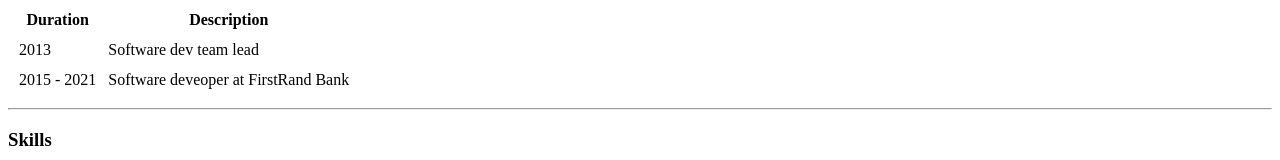
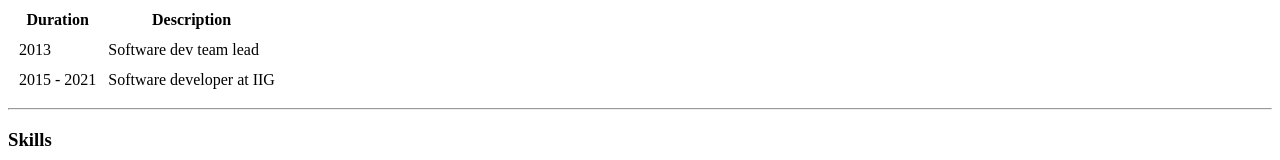
Before and after one commit to lindoviper/cv, a plain HTML site: page index.html in a window 1280 px wide. Shown: the part 484-644 px from the top of the page. Drawn offline with Linux system fonts and the light colour scheme.

Commit message:
Fix typo error

```diff
--- a/index.html
+++ b/index.html
@@ -51,7 +51,7 @@
         <td>
           2015 - 2021
         </td>
-        <td>Software deveoper at FirstRand Bank</td>
+        <td>Software developer at IIG</td>
       </tr>
     </tbody>
   </table>
```
